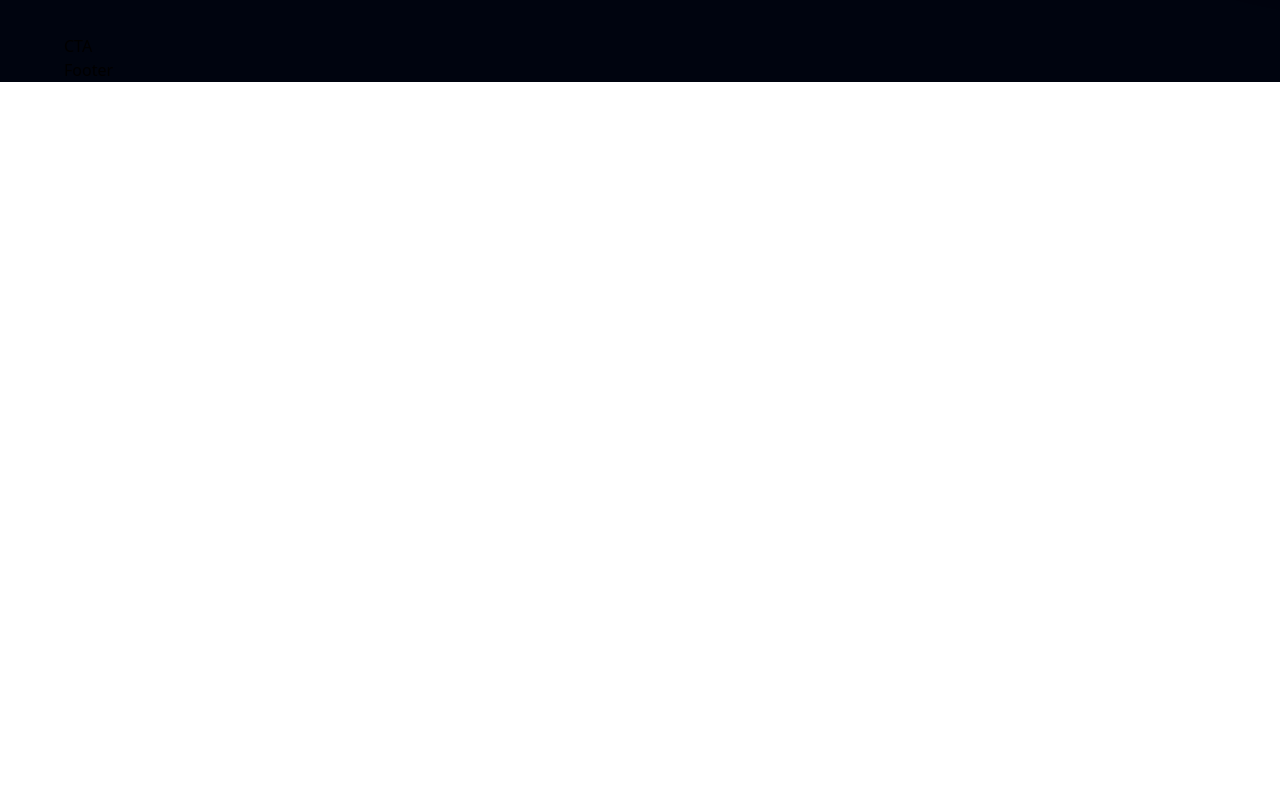
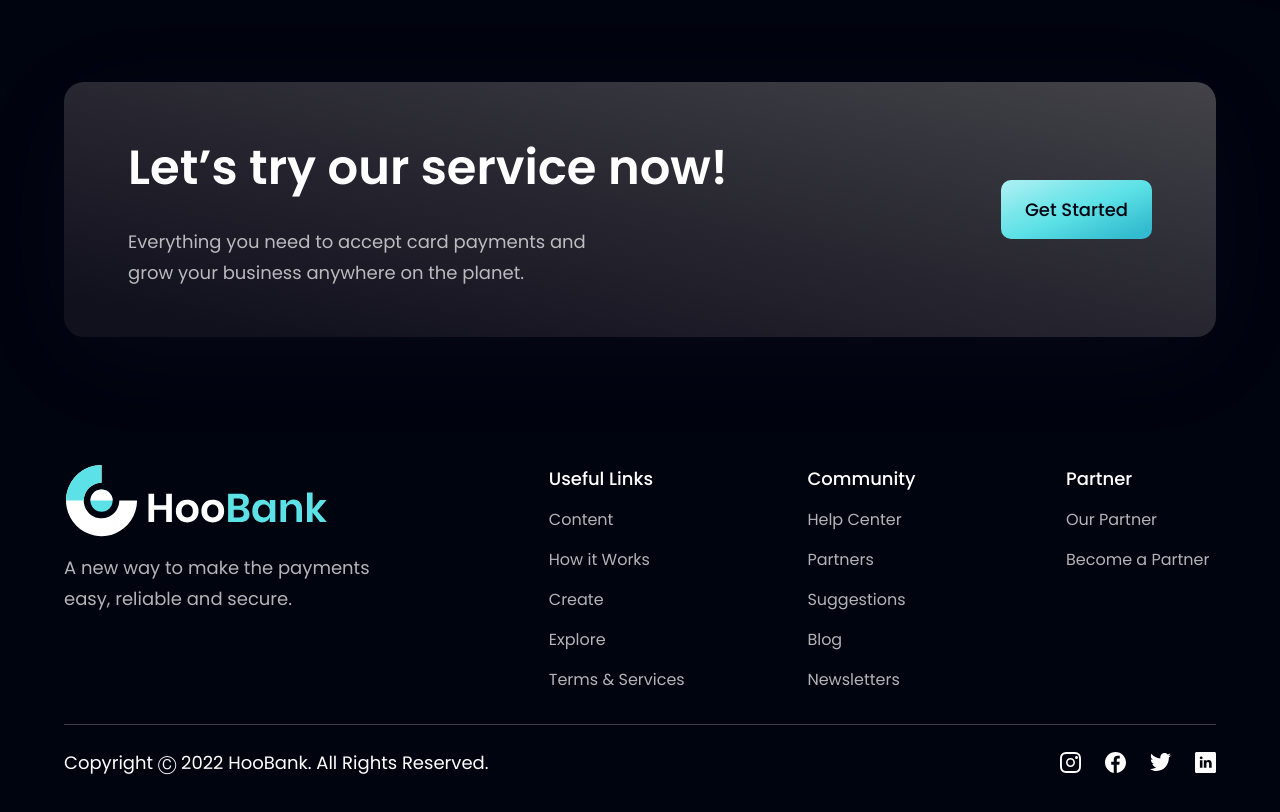
Before and after one commit to jadhav-kunal/bank-modern-web, a React (Vite) app: page / in a window 1280 px wide. Shown: the part 4106-4918 px from the top of the page. Before the commit the page ends 4188 px from the top, so only its background shows below. Built offline with nearby package versions, Linux system fonts and the light colour scheme.

Commit message:
Created footer section and CTA component

```diff
--- a/src/components/CTA.jsx
+++ b/src/components/CTA.jsx
@@ -1,7 +1,22 @@
-import React from "react";
+import styles from "../style";
+import Button from "./Button";
 
-const CTA = () => {
-  return <div>CTA</div>;
-};
+const CTA = () => (
+  <section
+    className={`${styles.flexCenter} ${styles.marginY} ${styles.padding} sm:flex-row flex-col bg-black-gradient-2 rounded-[20px] box-shadow`}
+  >
+    <div className="flex-1 flex flex-col">
+      <h2 className={styles.heading2}>Let’s try our service now!</h2>
+      <p className={`${styles.paragraph} max-w-[470px] mt-5`}>
+        Everything you need to accept card payments and grow your business
+        anywhere on the planet.
+      </p>
+    </div>
+
+    <div className={`${styles.flexCenter} sm:ml-10 ml-0 sm:mt-0 mt-10`}>
+      <Button />
+    </div>
+  </section>
+);
 
 export default CTA;
--- a/src/components/Footer.jsx
+++ b/src/components/Footer.jsx
@@ -1,7 +1,67 @@
-import React from "react";
+import styles from "../style";
+import { logo } from "../assets";
+import { footerLinks, socialMedia } from "../constants";
 
-const Footer = () => {
-  return <div>Footer</div>;
-};
+const Footer = () => (
+  <section className={`${styles.flexCenter} ${styles.paddingY} flex-col`}>
+    <div className={`${styles.flexStart} md:flex-row flex-col mb-8 w-full`}>
+      <div className="flex-[1] flex flex-col justify-start mr-10">
+        <img
+          src={logo}
+          alt="hoobank"
+          className="w-[266px] h-[72.14px] object-contain"
+        />
+        <p className={`${styles.paragraph} mt-4 max-w-[312px]`}>
+          A new way to make the payments easy, reliable and secure.
+        </p>
+      </div>
+
+      <div className="flex-[1.5] w-full flex flex-row justify-between flex-wrap md:mt-0 mt-10">
+        {footerLinks.map((footerlink) => (
+          <div
+            key={footerlink.title}
+            className={`flex flex-col ss:my-0 my-4 min-w-[150px]`}
+          >
+            <h4 className="font-poppins font-medium text-[18px] leading-[27px] text-white">
+              {footerlink.title}
+            </h4>
+            <ul className="list-none mt-4">
+              {footerlink.links.map((link, index) => (
+                <li
+                  key={link.name}
+                  className={`font-poppins font-normal text-[16px] leading-[24px] text-dimWhite hover:text-secondary cursor-pointer ${
+                    index !== footerlink.links.length - 1 ? "mb-4" : "mb-0"
+                  }`}
+                >
+                  {link.name}
+                </li>
+              ))}
+            </ul>
+          </div>
+        ))}
+      </div>
+    </div>
+
+    <div className="w-full flex justify-between items-center md:flex-row flex-col pt-6 border-t-[1px] border-t-[#3F3E45]">
+      <p className="font-poppins font-normal text-center text-[18px] leading-[27px] text-white">
+        Copyright Ⓒ 2022 HooBank. All Rights Reserved.
+      </p>
+
+      <div className="flex flex-row md:mt-0 mt-6">
+        {socialMedia.map((social, index) => (
+          <img
+            key={social.id}
+            src={social.icon}
+            alt={social.id}
+            className={`w-[21px] h-[21px] object-contain cursor-pointer ${
+              index !== socialMedia.length - 1 ? "mr-6" : "mr-0"
+            }`}
+            onClick={() => window.open(social.link)}
+          />
+        ))}
+      </div>
+    </div>
+  </section>
+);
 
 export default Footer;
```
